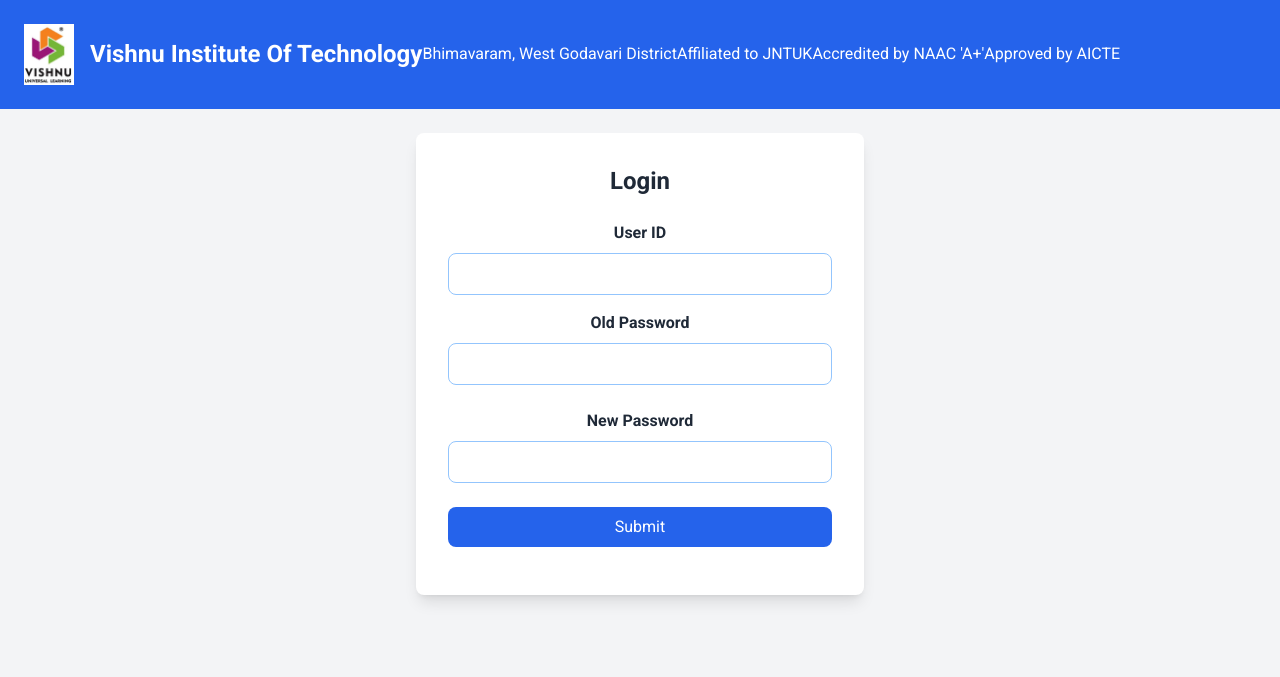
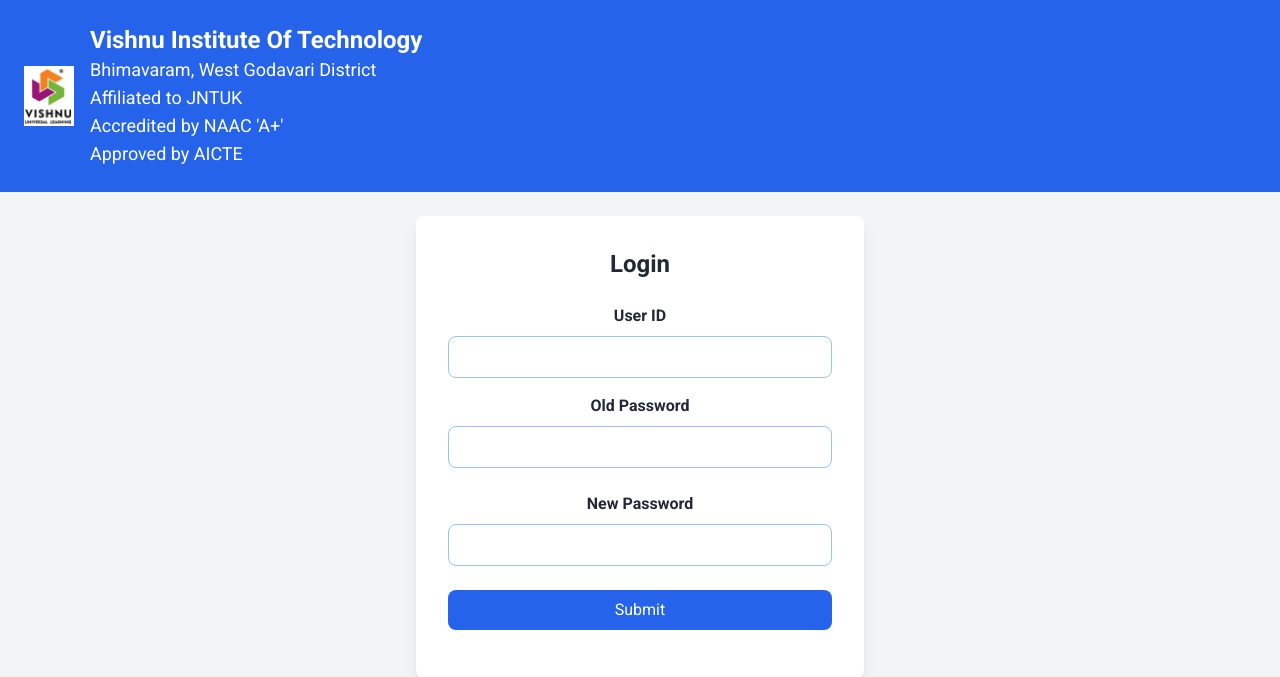
Before and after one commit to mondisailokesh/my-flask-app, a Flask app: page /page4-3 in a window 1280 px wide. Shown: the top 677 px of the page. Run offline with Flask 3, Linux system fonts and the light colour scheme; some libraries are stand-ins or nearby versions.

Commit message:
Update page4-3.html

```diff
--- a/templates/page4-3.html
+++ b/templates/page4-3.html
@@ -34,20 +34,20 @@
   </style>
  </head>
  <body class="bg-gray-100 text-gray-800">
-  <header class="bg-blue-600 text-white p-6">
-   <div class="container mx-auto flex justify-between items-center">
-    <div class="flex items-center">
-     <img alt="Institute logo with a detailed description of the logo design" class="mr-4" height="50" src="{{ url_for('static', filename='images/vishnu-logo.jpg') }}" width="50"/>
-     <h1 class="text-2xl font-bold">
-      Vishnu Institute Of Technology
-     </h1>
-     <h2>Bhimavaram, West Godavari District</h2>
-     <h2>Affiliated to JNTUK</h2>
-     <h2>Accredited by NAAC 'A+'</h2>
-     <h2>Approved by AICTE</h2>
-    </div>
-   </div>
-  </header>
+    <header class="bg-blue-600 text-white p-6">
+        <div class="container mx-auto flex flex-col md:flex-row md:justify-between md:items-center text-center md:text-left">
+            <div class="flex flex-col md:flex-row md:items-center w-full justify-center md:justify-start">
+                <img src="{{ url_for('static', filename='images/vishnu-logo.jpg') }}" alt="Institute logo" class="mx-auto md:mr-4 mb-2 md:mb-0" width="50" height="50" />
+                <div class="flex flex-col items-center md:items-start w-full">
+                    <h1 class="text-2xl font-bold">Vishnu Institute Of Technology</h1>
+                    <h2 class="text-base md:text-lg">Bhimavaram, West Godavari District</h2>
+                    <h2 class="text-base md:text-lg">Affiliated to JNTUK</h2>
+                    <h2 class="text-base md:text-lg">Accredited by NAAC 'A+'</h2>
+                    <h2 class="text-base md:text-lg">Approved by AICTE</h2>
+                </div>
+            </div>
+        </div>
+    </header>
   <br>
   <center>
   <main>
```
